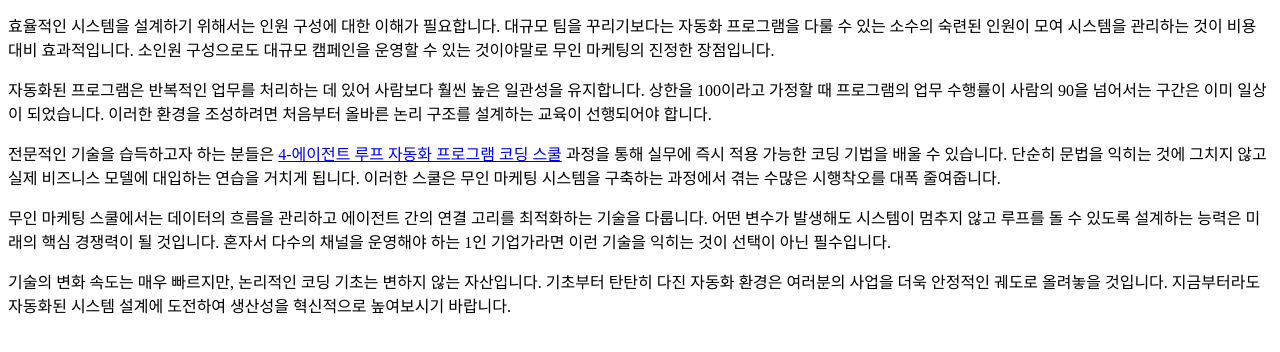
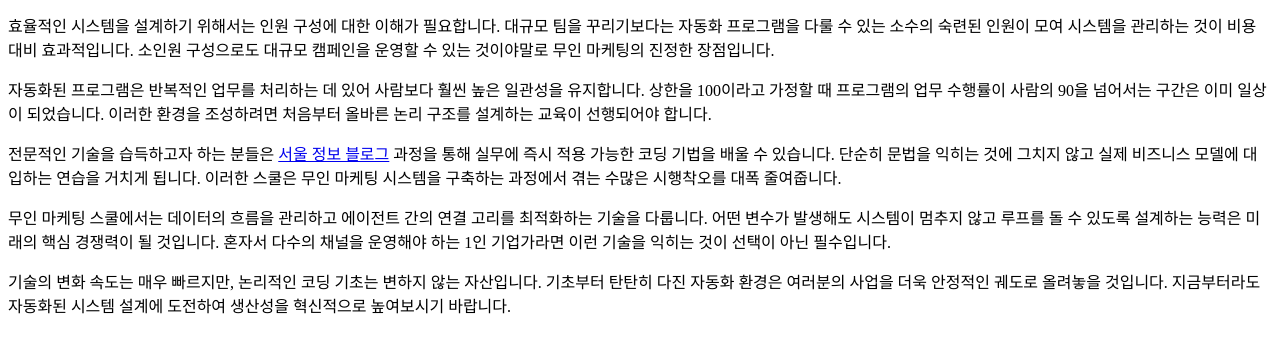
Before and after one commit to tidalhss-star/bp-t3b08-mg-night-guide, a plain HTML site: page posts/gemini-coverage-20260719-0163.html in a window 1280 px wide. Shown: the part 140-492 px from the top of the page. Drawn offline with Linux system fonts and the light colour scheme.

Commit message:
deploy: garbage-free snapshot 2026-07-27T00:36:58.620Z

```diff
--- a/posts/gemini-coverage-20260719-0163.html
+++ b/posts/gemini-coverage-20260719-0163.html
@@ -12,7 +12,7 @@
     <p>업무의 효율성을 극대화하기 위해서는 명확한 실행 로직과 데이터 기반의 의사결정 시스템이 갖춰져야 합니다. 마곡 유흥 가이드 정보를 체계적으로 정리하거나 자동화된 데이터를 수집하고자 하는 이들에게 코딩은 이제 필수적인 소양이 되었습니다. 특히 여러 에이전트가 협업하는 루프 구조를 이해하는 것이 자동화의 첫걸음입니다.</p>
     <p>효율적인 시스템을 설계하기 위해서는 인원 구성에 대한 이해가 필요합니다. 대규모 팀을 꾸리기보다는 자동화 프로그램을 다룰 수 있는 소수의 숙련된 인원이 모여 시스템을 관리하는 것이 비용 대비 효과적입니다. 소인원 구성으로도 대규모 캠페인을 운영할 수 있는 것이야말로 무인 마케팅의 진정한 장점입니다.</p>
     <p>자동화된 프로그램은 반복적인 업무를 처리하는 데 있어 사람보다 훨씬 높은 일관성을 유지합니다. 상한을 100이라고 가정할 때 프로그램의 업무 수행률이 사람의 90을 넘어서는 구간은 이미 일상이 되었습니다. 이러한 환경을 조성하려면 처음부터 올바른 논리 구조를 설계하는 교육이 선행되어야 합니다.</p>
-    <p>전문적인 기술을 습득하고자 하는 분들은 <a class="anchor-link" href="https://program-school.online/" data-bpaas-link-target="tokyo-programming">4-에이전트 루프 자동화 프로그램 코딩 스쿨</a> 과정을 통해 실무에 즉시 적용 가능한 코딩 기법을 배울 수 있습니다. 단순히 문법을 익히는 것에 그치지 않고 실제 비즈니스 모델에 대입하는 연습을 거치게 됩니다. 이러한 스쿨은 무인 마케팅 시스템을 구축하는 과정에서 겪는 수많은 시행착오를 대폭 줄여줍니다.</p>
+    <p>전문적인 기술을 습득하고자 하는 분들은 <a class="anchor-link" href="https://view.the-club-euljiro.xyz/blog-2.html" data-bpaas-link-target="tokyo-programming">서울 정보 블로그</a> 과정을 통해 실무에 즉시 적용 가능한 코딩 기법을 배울 수 있습니다. 단순히 문법을 익히는 것에 그치지 않고 실제 비즈니스 모델에 대입하는 연습을 거치게 됩니다. 이러한 스쿨은 무인 마케팅 시스템을 구축하는 과정에서 겪는 수많은 시행착오를 대폭 줄여줍니다.</p>
     <p>무인 마케팅 스쿨에서는 데이터의 흐름을 관리하고 에이전트 간의 연결 고리를 최적화하는 기술을 다룹니다. 어떤 변수가 발생해도 시스템이 멈추지 않고 루프를 돌 수 있도록 설계하는 능력은 미래의 핵심 경쟁력이 될 것입니다. 혼자서 다수의 채널을 운영해야 하는 1인 기업가라면 이런 기술을 익히는 것이 선택이 아닌 필수입니다.</p>
     <p>기술의 변화 속도는 매우 빠르지만, 논리적인 코딩 기초는 변하지 않는 자산입니다. 기초부터 탄탄히 다진 자동화 환경은 여러분의 사업을 더욱 안정적인 궤도로 올려놓을 것입니다. 지금부터라도 자동화된 시스템 설계에 도전하여 생산성을 혁신적으로 높여보시기 바랍니다.</p>
 </body>
```
